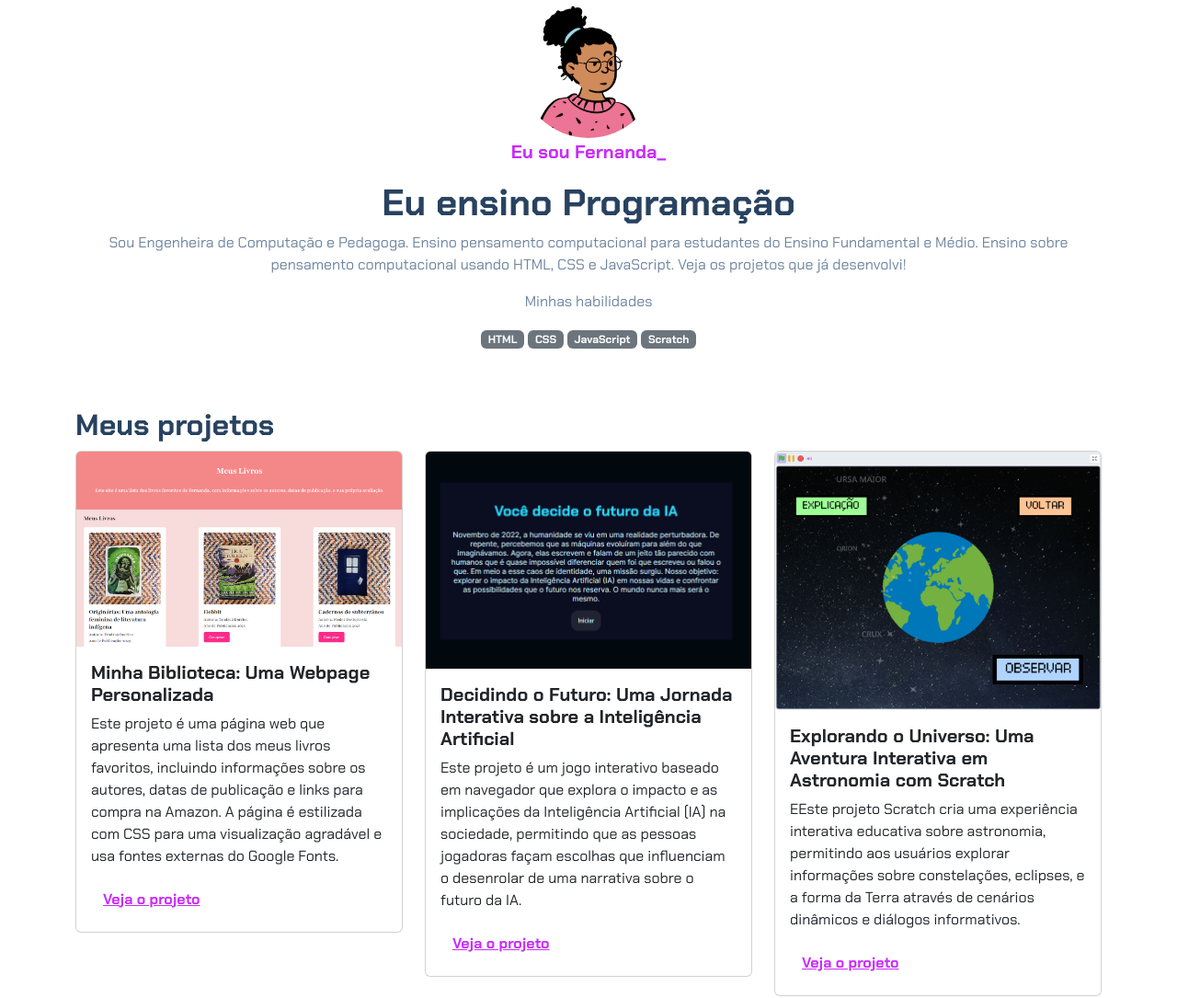
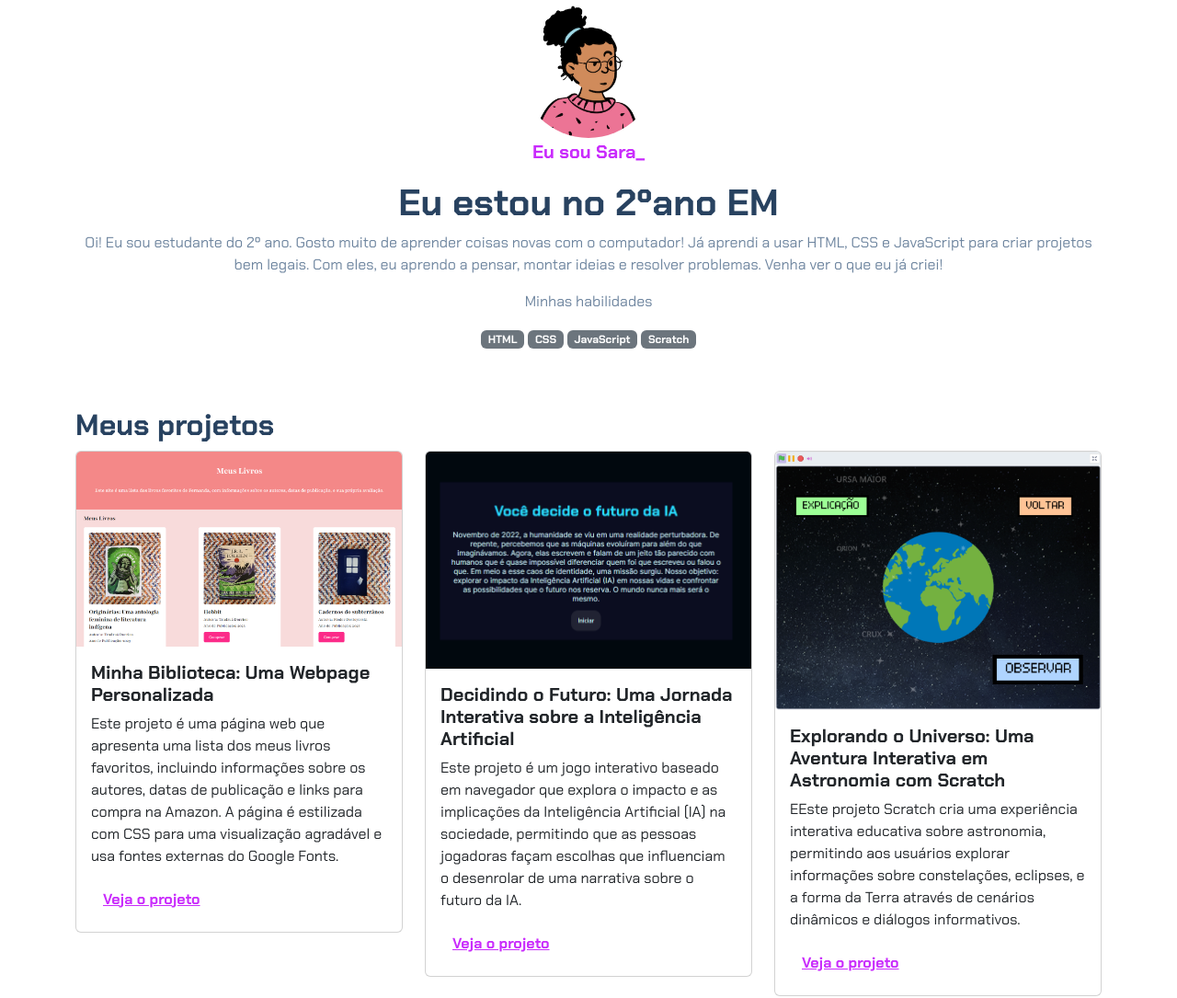
Before and after one commit to S4saaa/Curr-culo, a plain HTML site: page index.html in a window 1280 px wide. Shown: the top 1085 px of the page at 92% size. Drawn offline with nearby package versions, Linux system fonts and the light colour scheme.

Commit message:
mudando texto

```diff
--- a/index.html
+++ b/index.html
@@ -14,11 +14,9 @@
     <header class="container text-center">
         <img src="img/avatar-perfil.png" alt="avatar da Fernanda" class="rounded-circle" width="150" height="150"
             srcset="">
-        <p class="lead">Eu sou Fernanda_</p>
-        <h1>Eu ensino Programação</h1>
-        <p>Sou Engenheira de Computação e Pedagoga. Ensino pensamento computacional para estudantes do Ensino
-            Fundamental e Médio. Ensino sobre pensamento computacional usando HTML, CSS e JavaScript. Veja os projetos
-            que já desenvolvi!</p>
+        <p class="lead">Eu sou Sara_</p>
+        <h1>Eu estou no 2ºano EM</h1>
+        <p>Oi! Eu sou estudante do 2º ano. Gosto muito de aprender coisas novas com o computador! Já aprendi a usar HTML, CSS e JavaScript para criar projetos bem legais. Com eles, eu aprendo a pensar, montar ideias e resolver problemas. Venha ver o que eu já criei!</p>
         <p>Minhas habilidades</p>
         <div>
             <p class="badge bg-secondary">HTML</p>
```
